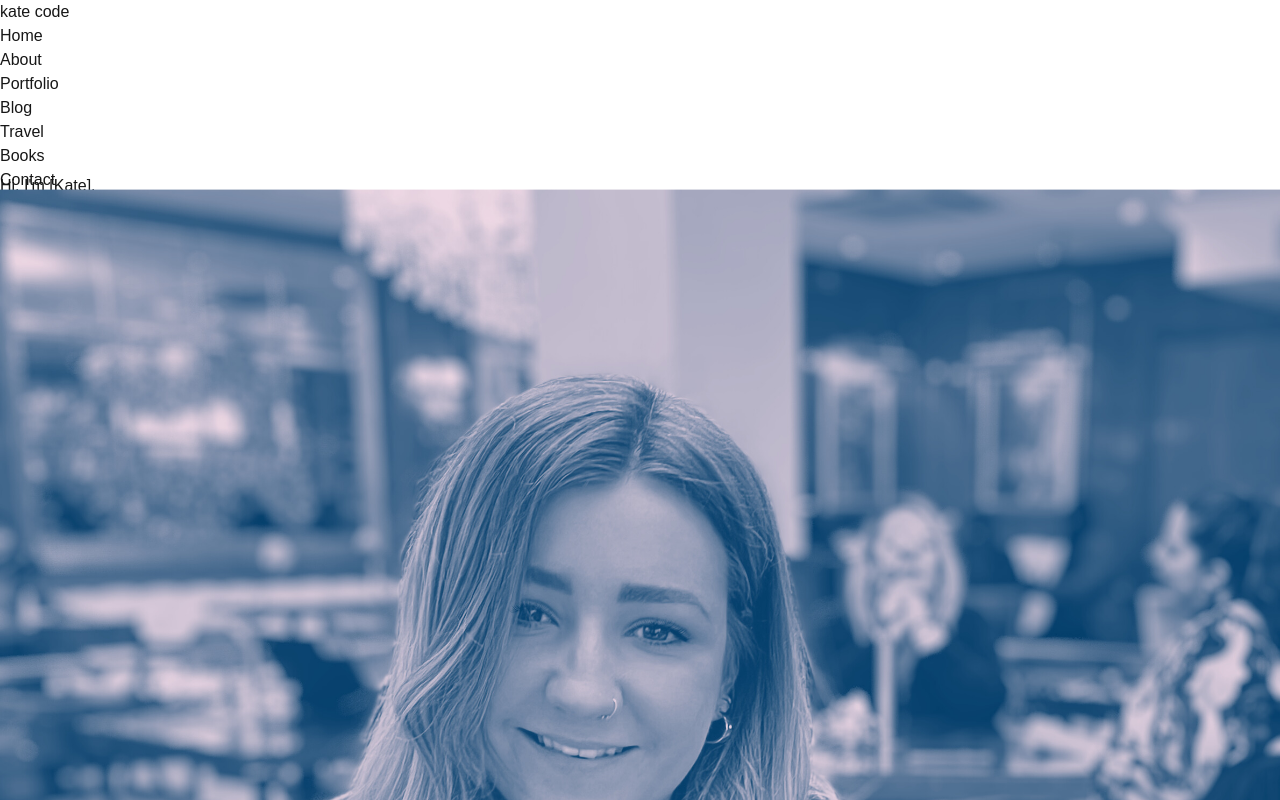
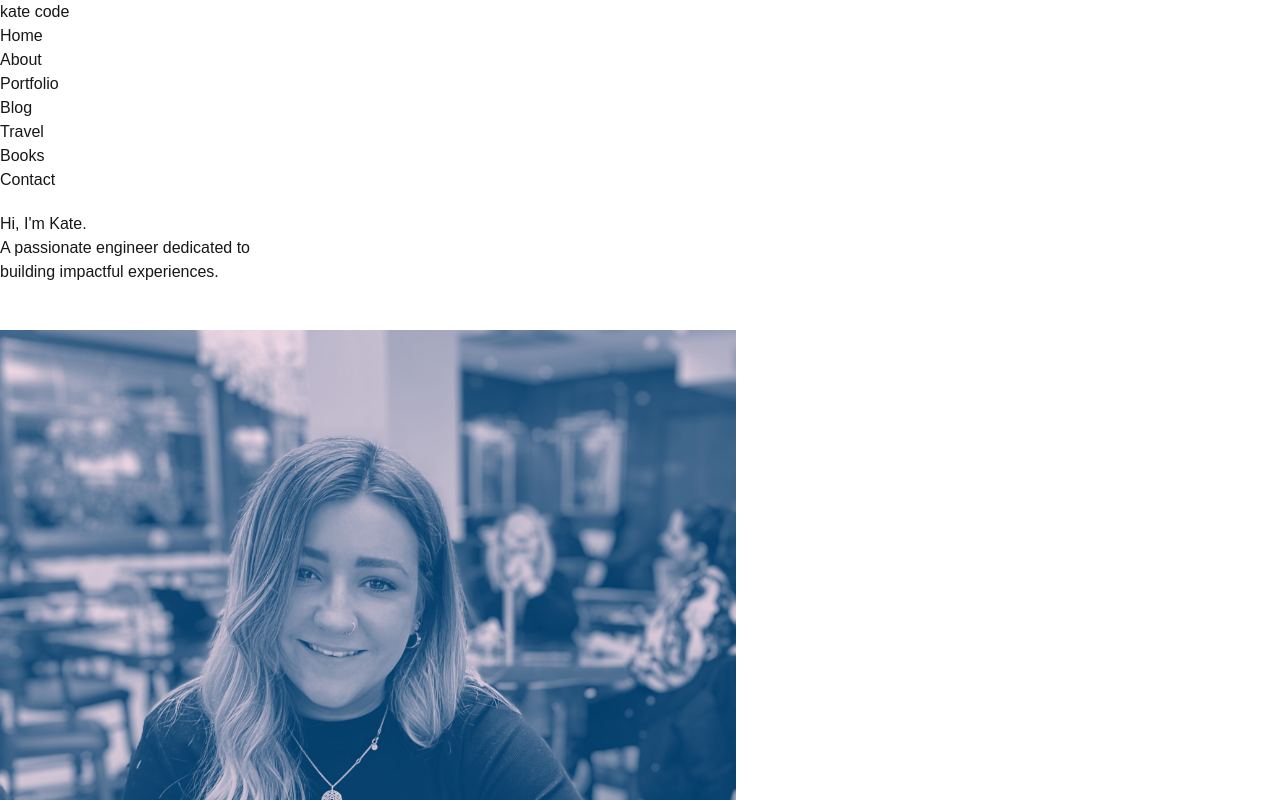
Before and after one commit to KateHickey26/kate-code, a Next.js app: page / in a window 1280 px wide. Shown: the top 800 px of the page. Built offline with nearby package versions, Linux system fonts and the light colour scheme.

Commit message:
smal text updates

```diff
--- a/src/app/page.tsx
+++ b/src/app/page.tsx
@@ -51,18 +51,19 @@ export default function LandingPage() {
   {/* Left Side: Name */}
   <div className="text-left">
     <h1 className="text-6xl font-bold text-gray-800 leading-snug">
-      Hi, I'm <span className="text-blue-500">[Kate]</span>.
+      Hi, I'm <span className="text-blue-500">Kate</span>.
     </h1>
     <p className="mt-4 text-xl text-gray-600">
-      A passionate developer building impactful experiences.
+      A passionate engineer dedicated to <br />building impactful experiences.
     </p>
   </div>
 
   {/* Right Side: Profile Picture */}
   <div
-    className="relative w-126 h-126 rounded-full bg-gray-400 overflow-hidden border-2 border-gray-300 opacity-60 translate-x-12"
-    data-scroll
-    data-scroll-speed="2"
+   style={{ width: "46rem", height: "46rem" }} /* 98 * 0.25rem */
+   className="relative rounded-full bg-gray-400 overflow-hidden border-2 border-gray-300 opacity-80 translate-x-12"
+   data-scroll
+   data-scroll-speed="2"
   >
     <img
       src="/profile.jpg"
```
